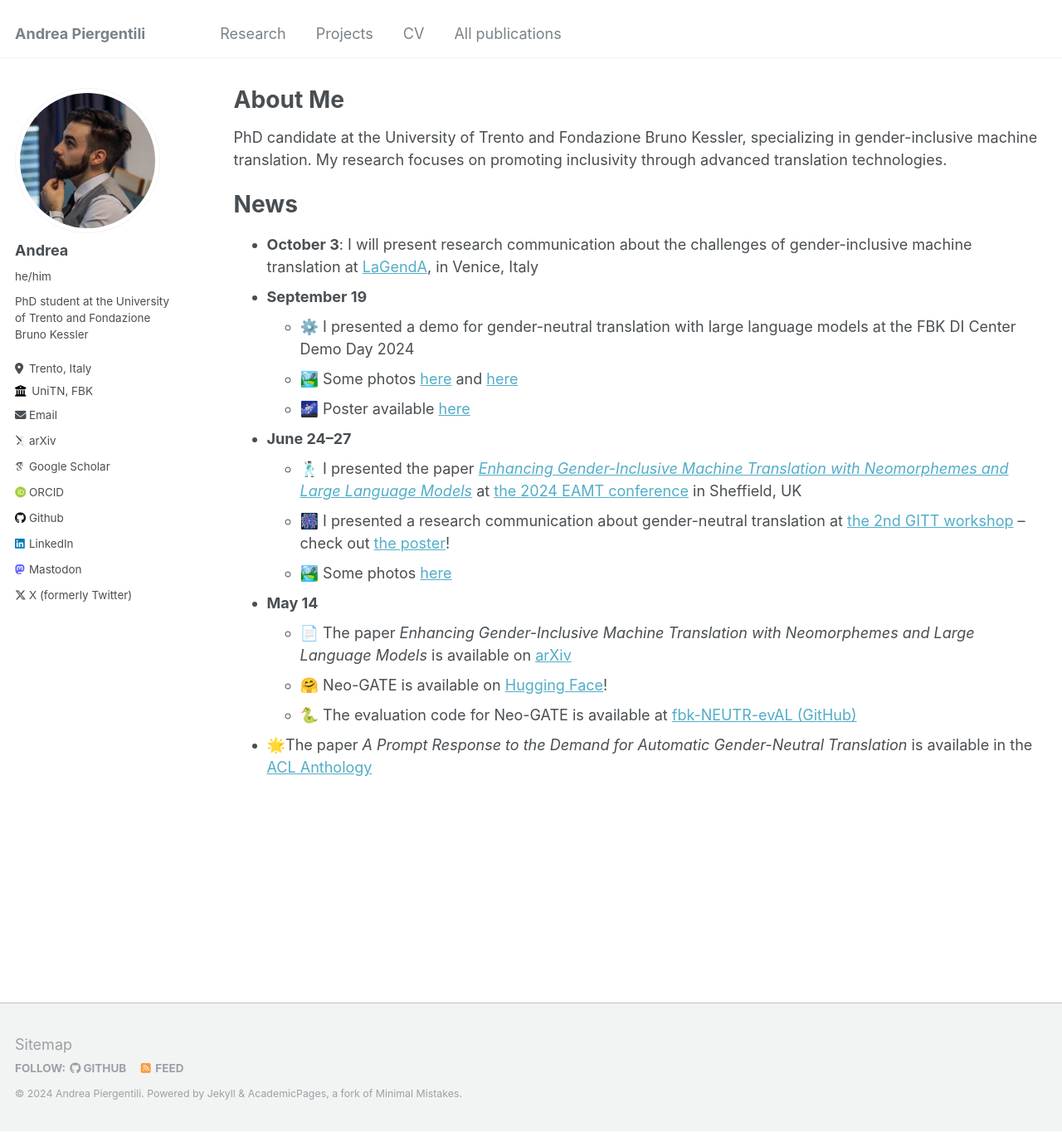
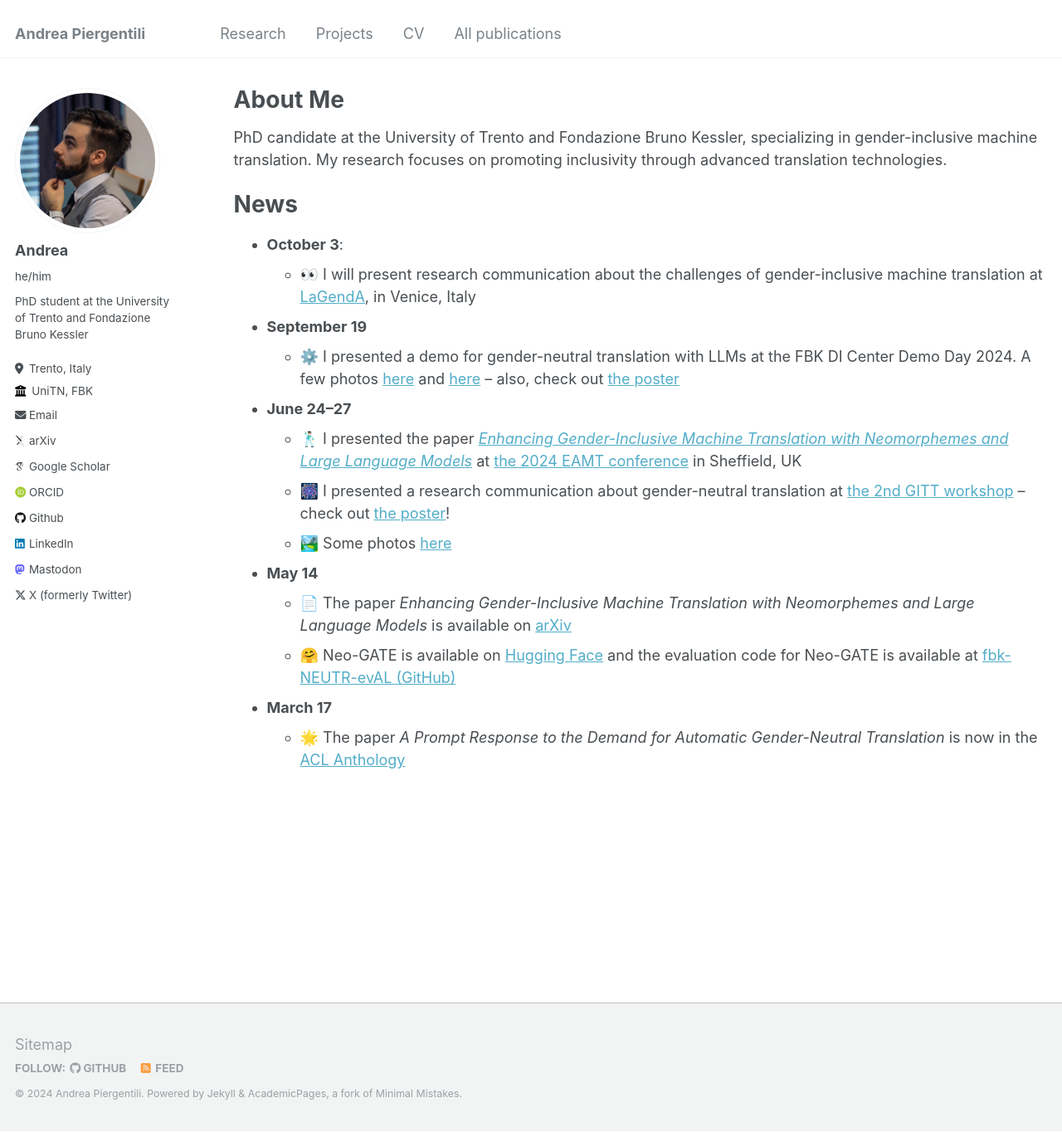
Before and after one commit to apierg/apierg.github.io, a Jekyll site: the page built from _pages/about.md, in a window 1280 px wide and 1364 px high. Shown: the whole window at 83% size. Built offline with Jekyll 4.4.1, drawn with Linux system fonts in a browser that asks for light colours; some web fonts are replaced.

Commit message:
small changes

```diff
--- a/_pages/about.md
+++ b/_pages/about.md
@@ -13,17 +13,16 @@ My research focuses on promoting inclusivity through advanced translation techno
 
 # News
 
-* **October 3**: I will present research communication about the challenges of gender-inclusive machine translation at [LaGendA](https://www.unive.it/web/en/6465/home), in Venice, Italy
+* **October 3**:
+  * 👀 I will present research communication about the challenges of gender-inclusive machine translation at [LaGendA](https://www.unive.it/web/en/6465/home), in Venice, Italy
 * **September 19**
-  * ⚙️ I presented a demo for gender-neutral translation with large language models at the FBK DI Center Demo Day 2024
-  * 🏞️ Some photos [here](https://x.com/fbk_mt/status/1836677227464851674) and [here](https://x.com/fbk_mt/status/1837074648334270832)
-  * 🌌 Poster available [here](https://drive.google.com/file/d/1OJD1nLL0XfE8qwlsOu9HWJNE4ZXZH4V1/view?usp=sharing)
+  * ⚙️ I presented a demo for gender-neutral translation with LLMs at the FBK DI Center Demo Day 2024. A few photos [here](https://x.com/fbk_mt/status/1836677227464851674) and [here](https://x.com/fbk_mt/status/1837074648334270832) – also, check out [the poster](https://drive.google.com/file/d/1OJD1nLL0XfE8qwlsOu9HWJNE4ZXZH4V1/view?usp=sharing)
 * **June 24–27**
   * 🕺🏻 I presented the paper *[Enhancing Gender-Inclusive Machine Translation with Neomorphemes and Large Language Models](https://aclanthology.org/2024.eamt-1.25/)* at [the 2024 EAMT conference](https://eamt2024.sheffield.ac.uk/) in Sheffield, UK
   * 🎆 I presented a research communication about gender-neutral translation at [the 2nd GITT workshop](https://sites.google.com/tilburguniversity.edu/gitt2024) – check out [the poster](https://drive.google.com/file/d/1FWAXKy7jX7vUiZ0Ve-3MBvP2M-XFTyBN/view?usp=sharing)!
   * 🏞️ Some photos [here](https://www.linkedin.com/feed/update/urn:li:activity:7213302941154217984/)
 * **May 14**
   * 📄 The paper _Enhancing Gender-Inclusive Machine Translation with Neomorphemes and Large Language Models_ is available on [arXiv](https://arxiv.org/abs/2405.08477)
-  * 🤗 Neo-GATE is available on [Hugging Face](https://huggingface.co/datasets/FBK-MT/Neo-GATE)!
-  * 🐍 The evaluation code for Neo-GATE is available at [fbk-NEUTR-evAL (GitHub)](https://github.com/hlt-mt/fbk-NEUTR-evAL/blob/main/solutions/Neo-GATE.md)
-* 🌟The paper *A Prompt Response to the Demand for Automatic Gender-Neutral Translation* is available in the [ACL Anthology](https://aclanthology.org/2024.eacl-short.23/)
+  * 🤗 Neo-GATE is available on [Hugging Face](https://huggingface.co/datasets/FBK-MT/Neo-GATE) and the evaluation code for Neo-GATE is available at [fbk-NEUTR-evAL (GitHub)](https://github.com/hlt-mt/fbk-NEUTR-evAL/blob/main/solutions/Neo-GATE.md)
+* **March 17**
+  * 🌟 The paper *A Prompt Response to the Demand for Automatic Gender-Neutral Translation* is now in the [ACL Anthology](https://aclanthology.org/2024.eacl-short.23/)
```
